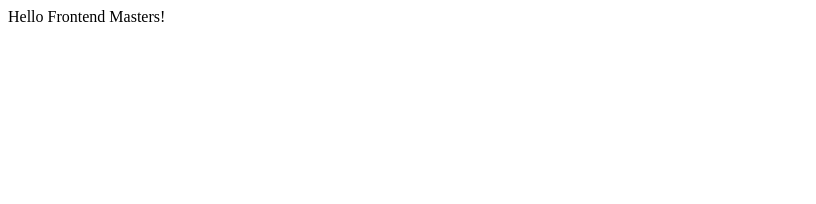
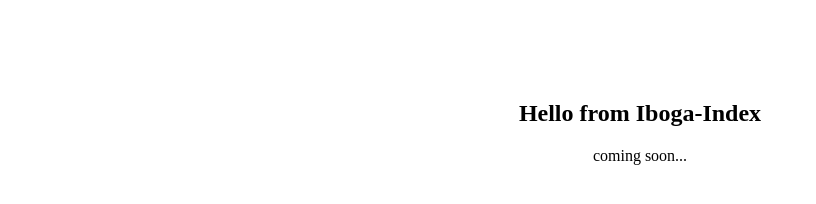
Before and after one commit to andrepadez/iboga-index-gatsby, a Gatsby site: page / in a window 1280 px wide. Shown: the whole page, without its empty margins (0-816 px from the left). Built offline with nearby package versions, Linux system fonts and the light colour scheme; Gatsby itself is replaced by a stand-in of ours.

Commit message:
some css

```diff
--- /dev/null
+++ b/src/pages/css/index.css
@@ -0,0 +1,5 @@
+div.homepage {
+  width: 80%;
+  margin: 100px auto;
+  text-align: center;
+}
--- a/src/pages/index.js
+++ b/src/pages/index.js
@@ -1,3 +1,9 @@
 import React from 'react';
+import './css/index.css'
 
-export default () => <div>Hello Frontend Masters!</div>;
+export default () => (
+  <div className="homepage">
+    <h2>Hello from Iboga-Index</h2>
+    <p>coming soon...</p>
+  </div>
+)
```
